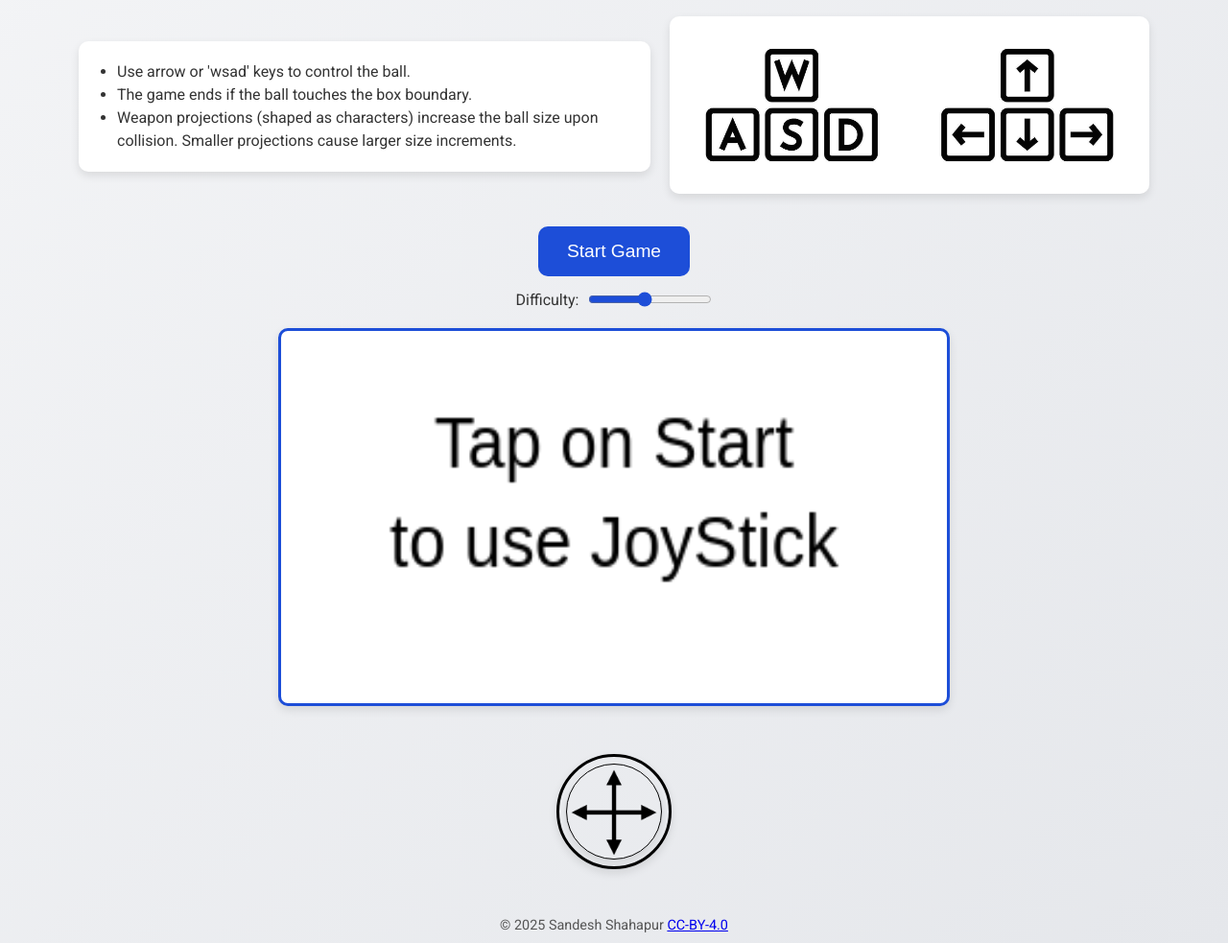
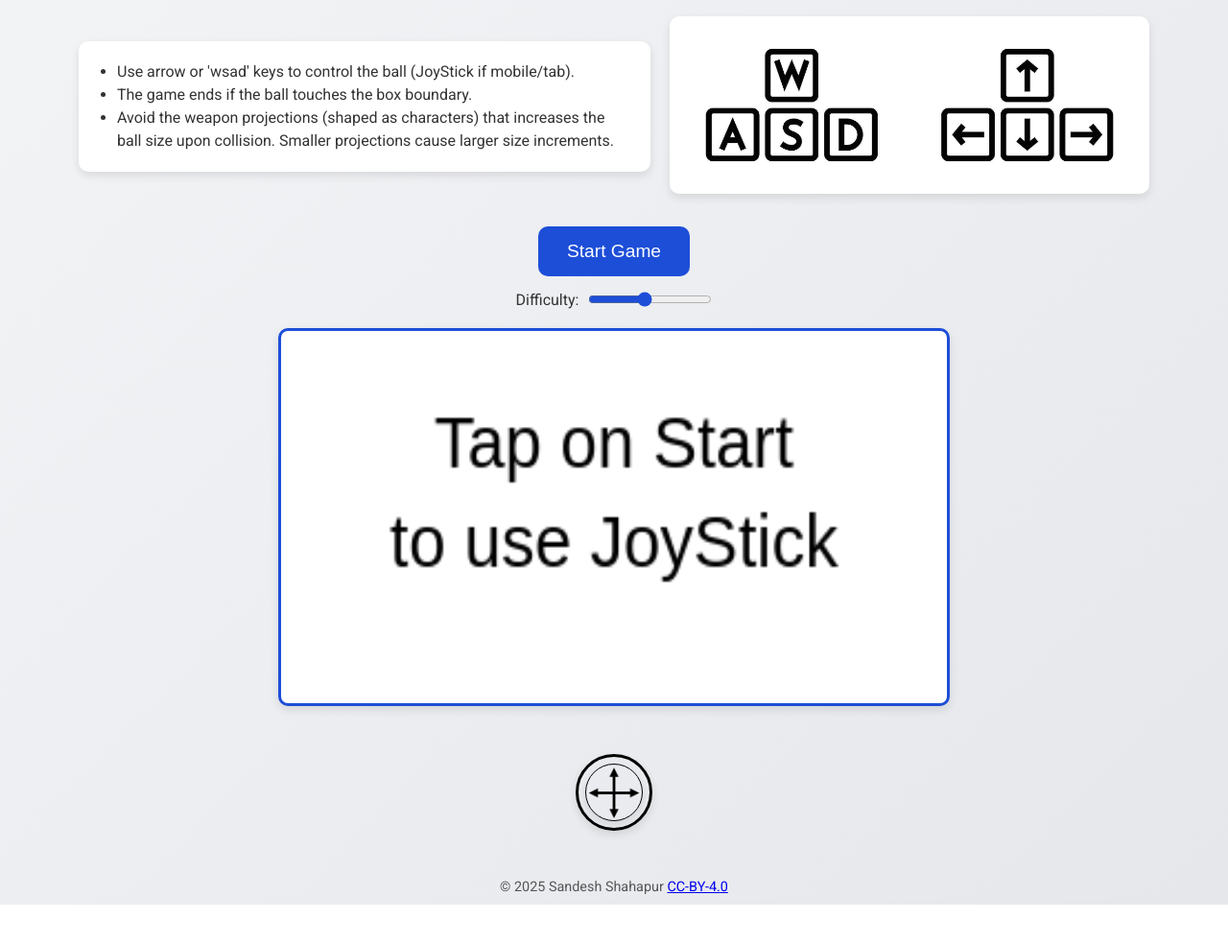
Before and after one commit to sandeshShahapur/ball-box, a website with bundled scripts: page index.html in a window 1280 px wide. Shown: the part 91-1074 px from the top of the page at 96% size. After the commit the page ends 1034 px from the top, so only its background shows below. Built offline with nearby package versions, Linux system fonts and the light colour scheme.

Commit message:
improve seo and game instructions. decreased joystick size

```diff
--- a/index.html
+++ b/index.html
@@ -3,7 +3,9 @@
 <head>
     <meta charset="UTF-8">
     <meta name="viewport" content="width=device-width, initial-scale=1.0">
-    <title>Ball Box</title>
+    <title>Ball Box - Interactive Game</title>
+    <meta name="description" content="Ball Box is an interactive game where you control a ball using arrow or 'wsad' keys (JoyStick if mobile/tab). Avoid the box boundary and weapon projections to survive.">
+    <meta name="keywords" content="free online game, Ball Box, interactive game, arrow keys, wsad keys, joystick, indie, game development">
     <link href="https://fonts.googleapis.com/css2?family=Roboto:wght@400;500;700&display=swap" rel="stylesheet">
     <link rel="stylesheet" href="./styles.css">
 </head>
@@ -16,20 +18,22 @@
             </a>
         </header>
 
-        <div id="instructions">
-            <div id="instructionsList"> <ul>
-                <li>Use arrow or 'wsad' keys to control the ball.</li>
-                <li>The game ends if the ball touches the box boundary.</li>
-                <li>Weapon projections (shaped as characters) increase the ball size upon collision. Smaller projections cause larger size increments.</li>
-            </ul> </div>
+        <section id="instructions">
+            <div id="instructionsList">
+                <ul>
+                    <li>Use arrow or 'wsad' keys to control the ball (JoyStick if mobile/tab).</li>
+                    <li>The game ends if the ball touches the box boundary.</li>
+                    <li>Avoid the weapon projections (shaped as characters) that increases the ball size upon collision. Smaller projections cause larger size increments.</li>
+                </ul>
+            </div>
             <picture>
                 <source media="(max-width: 767px)" srcset="./assets/jstick_demo.gif" width="300px">
-                <source media="(min-width: 768px)" srcset="./assets/arrow-keys-and-wasd-keys.jpg">
-                <img id="instructionsKeys" src="./assets/arrow-keys-and-wasd-keys.jpg" alt="Move Keys" width="500px" height="200px">
+                <source media="(min-width: 768px)" srcset="./assets/arrow-keys-and-wasd-keys.jpg" width="500px" height="200px">
+                <img id="instructionsKeys" src="./assets/arrow-keys-and-wasd-keys.jpg" alt="Control instructions for the ball">
             </picture>
-        </div>
+        </section>
 
-        <div id="game">
+        <section id="game">
             <div id="gameControls">
                 <button id="startGame" class="controlButton" onclick="main()">Start Game</button>
                 <div id="difficulty">
@@ -38,7 +42,7 @@
                 </div>
             </div>
             <canvas id="gameCanvas"></canvas>
-        </div>
+        </section>
 
         <div id="joyStickContainer" style="display: none;">
             <div id="joyStickRing">
@@ -48,9 +52,9 @@
     </div>
 
     <footer>
-        <p>© 2025 Sandesh Shahapur <a href="http://creativecommons.org/licenses/by/4.0/legalcode">CC-BY-4.0</a> </p>
+        <p>© 2025 Sandesh Shahapur <a href="http://creativecommons.org/licenses/by/4.0/legalcode">CC-BY-4.0</a></p>
     </footer>
+
+    <script type="module" src="./dist/index.js"></script>
 </body>
-
-<script type="module" src="./dist/index.js"></script>
 </html>
--- a/styles.css
+++ b/styles.css
@@ -175,8 +175,8 @@ header h1 {
 }
 
 #joyStickRing {
-    width: 120px;
-    height: 120px;
+    width: 80px;
+    height: 80px;
     border: 3px solid black;
     border-radius: 50%;
     box-shadow: 0 4px 10px rgba(0, 0, 0, 0.1);
@@ -190,8 +190,9 @@ header h1 {
 #joyStickBall {
     position: relative;
     z-index: 999;
-    width: 100px;
-    height: 100px;
+
+    width: 60px;
+    height: 60px;
     border: 1.5px solid black;
     border-radius: 50%;
     box-shadow: 0 4px 10px rgba(0, 0, 0, 0.1);
```
